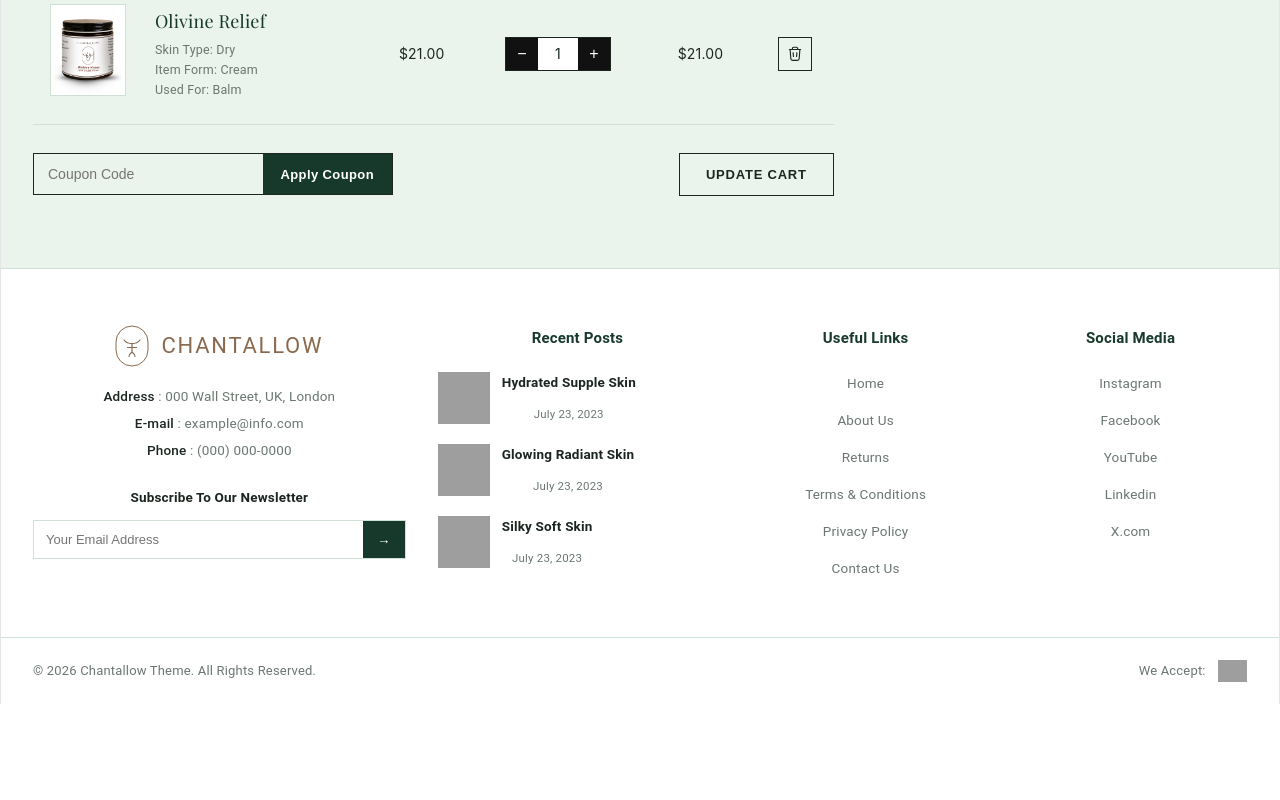
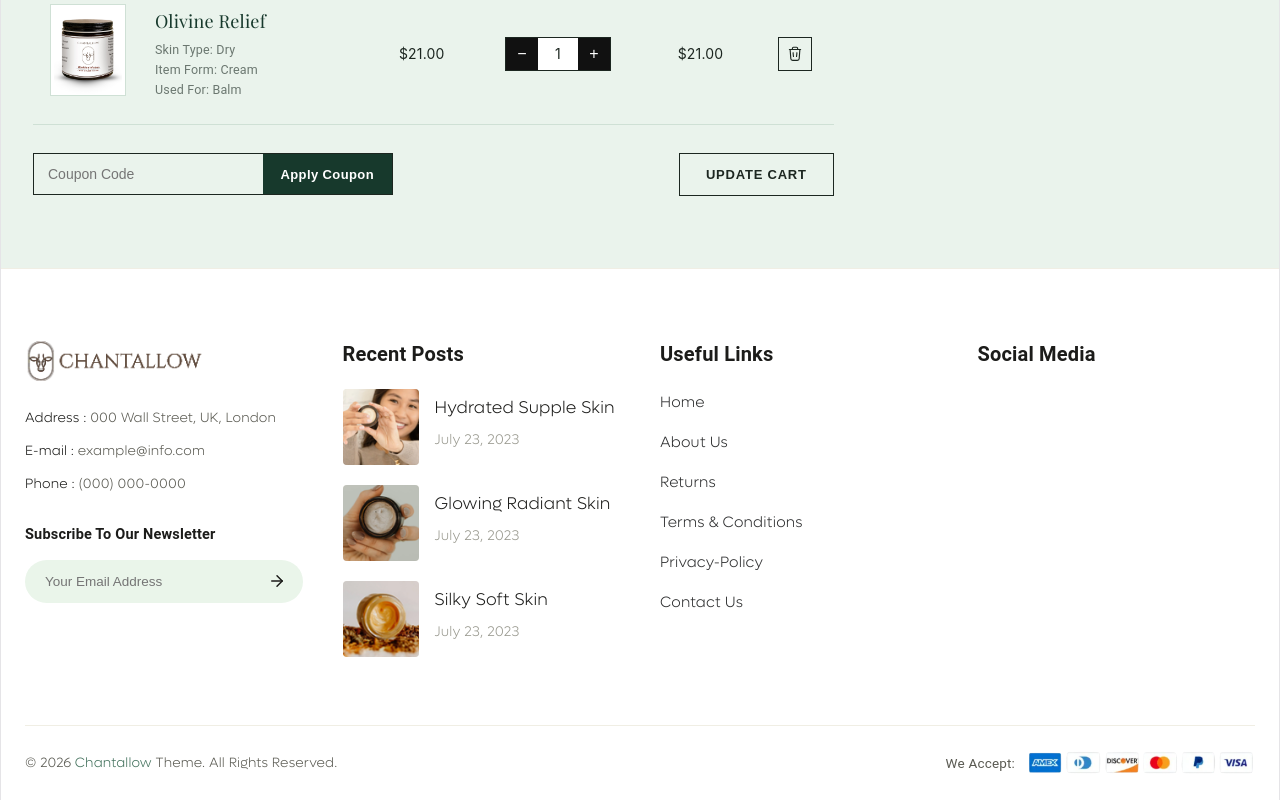
Before and after one commit to vinay72/Chantallow-, a React (Vite) app: page /shop-list/addtocart in a window 1280 px wide. Shown: the part 1262-2062 px from the top of the page. Before the commit the page ends 1966 px from the top, so only its background shows below. Built offline with nearby package versions, Linux system fonts and the light colour scheme; grey boxes are pictures that could not be loaded; a web font is replaced by a local one.

Commit message:
working on AddToCart page UI design

```diff
--- a/src/pages/ShopList/AddToCart.css
+++ b/src/pages/ShopList/AddToCart.css
@@ -54,19 +54,10 @@
   color: var(--sc-brand);
 }
 
-.sc-logo__mark {
-  display: inline-flex;
-  color: var(--sc-brand);
-}
-
-.sc-logo__text {
-  font-family: var(--sc-font-body);
-  font-size: 26px;
-  font-weight: 400;
-  text-transform: uppercase;
-  letter-spacing: 0.08em;
-  color: var(--sc-brand);
-  line-height: 1;
+.sc-logo__img {
+  height: 40px;
+  width: auto;
+  display: block;
 }
 
 /* Nav */
@@ -583,163 +574,15 @@
   cursor: not-allowed;
 }
 
-/* ---------------- Footer ---------------- */
-.sc-footer {
-  background: var(--sc-white);
-  border-top: 1px solid var(--sc-line);
+/* ---------------- Footer (site-footer) ---------------- */
+
+.ctw-underline-link {
+  transition: color 0.2s ease;
 }
 
-.sc-footer__top {
-  max-width: 1320px;
-  margin: 0 auto;
-  padding: 56px 32px;
-  display: grid;
-  grid-template-columns: 1.6fr 1.2fr 1fr 1fr;
-  gap: 32px;
-}
-
-@media (max-width: 900px) {
-  .sc-footer__top {
-    grid-template-columns: 1fr 1fr;
-  }
-}
-
-@media (max-width: 560px) {
-  .sc-footer__top {
-    grid-template-columns: 1fr;
-  }
-}
-
-.sc-footer__col h5 {
-  font-size: 15px;
-  margin: 0 0 18px;
-  color: var(--sc-green-dark);
-}
-
-.sc-logo--footer {
-  display: inline-flex;
-  margin-bottom: 16px;
-}
-
-.sc-logo--footer .sc-logo__text {
-  font-size: 22px;
-}
-
-.sc-address {
-  list-style: none;
-  margin: 0 0 20px;
-  padding: 0;
-  font-size: 13.5px;
-  color: var(--sc-muted);
-  line-height: 2;
-}
-
-.sc-address span {
-  color: var(--sc-ink);
-  font-weight: 500;
-}
-
-.sc-subscribe h6 {
-  font-size: 13.5px;
-  margin: 0 0 10px;
-  text-transform: capitalize;
-}
-
-.sc-subscribe__form {
-  display: flex;
-  border: 1px solid var(--sc-line);
-}
-
-.sc-subscribe__form input {
-  flex: 1;
-  border: none;
-  padding: 11px 12px;
-  font-size: 13px;
-  outline: none;
-}
-
-.sc-subscribe__form button {
-  border: none;
-  background: var(--sc-green-dark);
-  color: var(--sc-white);
-  width: 42px;
-  cursor: pointer;
-}
-
-.sc-posts {
-  list-style: none;
-  margin: 0;
-  padding: 0;
-  display: flex;
-  flex-direction: column;
-  gap: 14px;
-}
-
-.sc-posts li {
-  display: flex;
-  gap: 12px;
-  align-items: center;
-}
-
-.sc-posts img {
-  width: 52px;
-  height: 52px;
-  object-fit: cover;
-  flex-shrink: 0;
-}
-
-.sc-posts h6 {
-  margin: 0 0 4px;
-  font-size: 13.5px;
-  color: var(--sc-ink);
-}
-
-.sc-posts span {
-  font-size: 11.5px;
-  color: var(--sc-muted);
-}
-
-.sc-links {
-  list-style: none;
-  margin: 0;
-  padding: 0;
-  display: flex;
-  flex-direction: column;
-  gap: 10px;
-}
-
-.sc-links a {
-  font-size: 13.5px;
-  color: var(--sc-muted);
-  text-decoration: none;
-}
-
-.sc-links a:hover {
-  color: var(--sc-green-dark);
-}
-
-.sc-footer__bottom {
-  border-top: 1px solid var(--sc-line);
-  display: flex;
-  flex-wrap: wrap;
-  gap: 16px;
-  align-items: center;
-  justify-content: space-between;
-  max-width: 1320px;
-  margin: 0 auto;
-  padding: 20px 32px;
-  font-size: 13px;
-  color: var(--sc-muted);
-}
-
-.sc-payment {
-  display: flex;
-  align-items: center;
-  gap: 12px;
-}
-
-.sc-payment img {
-  height: 22px;
+.ctw-underline-link:hover {
+  color: var(--sc-green-dark) !important;
+  text-decoration: underline !important;
 }
 
 /* Accessibility */
--- a/src/pages/ShopList/AddToCart.jsx
+++ b/src/pages/ShopList/AddToCart.jsx
@@ -1,4 +1,6 @@
 import React, { useState } from "react";
+import { ArrowRight } from "lucide-react";
+import { Link } from "react-router-dom";
 import "./AddToCart.css";
 import cartBanner from "../../assets/background/bg1.jpg";
 import shopcartimg1 from "../../assets/shop/shopcart/pic1.jpg";
@@ -6,23 +8,25 @@ import shopcartimg2 from "../../assets/shop/shopcart/pic2.jpg";
 import shopcartimg3 from "../../assets/shop/shopcart/pic3.jpg";
 import shopcartimg4 from "../../assets/shop/shopcart/pic4.jpg";
 import shopcartimg5 from "../../assets/shop/shopcart/pic5.jpg";
+import logo from "../../assets/logo.png";
+import recentPost1 from "../../assets/shop/product/small/1.png";
+import recentPost2 from "../../assets/shop/product/small/2.png";
+import recentPost3 from "../../assets/shop/product/small/3.png";
+import footerImg from "../../assets/footer/footer.png";
 
 // ---- Static assets ----
 // Anything under src/assets must be imported (as above) so the bundler
 // resolves and hashes it correctly — a plain string path only works for
 // files placed in /public.
 const IMG = {
-  logo: "images/logo.png",
+  logo,
   cartBanner,
   pic1: shopcartimg1,
   pic2: shopcartimg2,
   pic3: shopcartimg3,
   pic4: shopcartimg4,
   pic5: shopcartimg5,
-  post1: "images/shop/product/small/1.png",
-  post2: "images/shop/product/small/2.png",
-  post3: "images/shop/product/small/3.png",
-  paymentIcons: "images/footer-img.png",
+  paymentIcons: footerImg,
 };
 
 // ---- Initial cart data ----
@@ -77,12 +81,6 @@ const INITIAL_ITEMS = [
   },
 ];
 
-const RECENT_POSTS = [
-  { id: 1, title: "Hydrated Supple Skin", date: "July 23, 2023", image: IMG.post1 },
-  { id: 2, title: "Glowing Radiant Skin", date: "July 23, 2023", image: IMG.post2 },
-  { id: 3, title: "Silky Soft Skin", date: "July 23, 2023", image: IMG.post3 },
-];
-
 const NAV_LINKS = [
   { label: "Home", href: "/" },
   { label: "About Us", href: "/about-us" },
@@ -90,9 +88,6 @@ const NAV_LINKS = [
   { label: "Blog", href: "/blog-category" },
   { label: "Contact US", href: "/contact-us" },
 ];
-
-const USEFUL_LINKS = ["Home", "About Us", "Returns", "Terms & Conditions", "Privacy Policy", "Contact Us"];
-const SOCIAL_LINKS = ["Instagram", "Facebook", "YouTube", "Linkedin", "X.com"];
 
 function formatPrice(value) {
   return `$${value.toFixed(2)}`;
@@ -104,19 +99,6 @@ const Sparkle = () => (
     <path
       d="M6 0c.35 3.05 2.95 5.65 6 6-3.05.35-5.65 2.95-6 6-.35-3.05-2.95-5.65-6-6 3.05-.35 5.65-2.95 6-6Z"
       fill="currentColor"
-    />
-  </svg>
-);
-
-const BrandMark = () => (
-  <svg width="34" height="42" viewBox="0 0 34 42" fill="none" aria-hidden="true">
-    <rect x="1" y="1" width="32" height="40" rx="16" stroke="currentColor" strokeWidth="1" />
-    <path
-      d="M9 15c1.6 2.2 4.4 3.6 8 3.6s6.4-1.4 8-3.6M17 18.6V27M12.5 22.5h9M17 27c-2 1.6-3 3-3 4.4M17 27c2 1.6 3 3 3 4.4"
-      stroke="currentColor"
-      strokeWidth="1.2"
-      strokeLinecap="round"
-      strokeLinejoin="round"
     />
   </svg>
 );
@@ -199,6 +181,166 @@ const CheckIcon = () => (
   </svg>
 );
 
+function Footer() {
+  return (
+    <footer style={{ background: "#FFFFFF", color: "#1C1C1A", padding: "72px 24px 24px", borderTop: "1px solid #F0EEE4" }}>
+      <div
+        style={{
+          maxWidth: 1360,
+          margin: "0 auto",
+          display: "grid",
+          gridTemplateColumns: `repeat(${window.innerWidth > 900 ? 4 : window.innerWidth > 560 ? 2 : 1}, 1fr)`,
+          gap: 40,
+          marginBottom: 48,
+          textAlign: "left",
+        }}
+      >
+        <div>
+          <div style={{ marginBottom: 24 }}>
+            <img src={IMG.logo} alt="Chantallow" style={{ height: 40, width: "auto", display: "block" }} />
+          </div>
+          <p style={{ fontSize: 13.5, fontFamily: "Lufga", lineHeight: 2, color: "#5A5A52", margin: "0 0 6px" }}>
+            <strong style={{ color: "#1C1C1A" }}>Address :</strong> 000 Wall Street, UK, London
+          </p>
+          <p style={{ fontSize: 13.5, fontFamily: "Lufga", lineHeight: 2, color: "#5A5A52", margin: "0 0 6px" }}>
+            <strong style={{ color: "#1C1C1A" }}>E-mail :</strong> example@info.com
+          </p>
+          <p style={{ fontSize: 13.5, fontFamily: "Lufga", lineHeight: 2, color: "#5A5A52", margin: "0 0 24px" }}>
+            <strong style={{ color: "#1C1C1A" }}>Phone :</strong> (000) 000-0000
+          </p>
+          <h6 style={{ fontSize: 14.5, fontWeight: 700, margin: "0 0 12px" }}>Subscribe To Our Newsletter</h6>
+          <div style={{ display: "flex", background: "#EAF5EA", borderRadius: 30, overflow: "hidden" }}>
+            <input
+              type="email"
+              placeholder="Your Email Address"
+              style={{
+                flex: 1,
+                background: "transparent",
+                border: "none",
+                padding: "14px 20px",
+                color: "#1C1C1A",
+                fontSize: 13.5,
+                outline: "none",
+              }}
+            />
+            <button
+              aria-label="Subscribe"
+              style={{
+                background: "transparent",
+                border: "none",
+                width: 52,
+                display: "flex",
+                alignItems: "center",
+                justifyContent: "center",
+                cursor: "pointer",
+              }}
+            >
+              <ArrowRight size={18} color="#1C1C1A" />
+            </button>
+          </div>
+        </div>
+
+        <div>
+          <h5 style={{ fontSize: 20, fontWeight: 700, color: "#1C1C1A", margin: "0 0 22px" }}>Recent Posts</h5>
+          {[
+            { title: "Hydrated Supple Skin", img: recentPost1 },
+            { title: "Glowing Radiant Skin", img: recentPost2 },
+            { title: "Silky Soft Skin", img: recentPost3 },
+          ].map((t) => (
+            <div key={t.title} style={{ display: "flex", gap: 16, marginBottom: 20, alignItems: "flex-start" }}>
+              <div
+                style={{
+                  width: 76,
+                  height: 76,
+                  borderRadius: 4,
+                  background: "#F4F1E6",
+                  flexShrink: 0,
+                  overflow: "hidden",
+                }}
+              >
+                <img src={t.img} alt="" style={{ width: "100%", height: "100%", objectFit: "cover", display: "block" }} />
+              </div>
+              <div style={{ paddingTop: 6 }}>
+                <div style={{ fontSize: 17, fontWeight: 700, color: "#1C1C1A", marginBottom: 6, fontFamily: "Lufga" }}>
+                  {t.title}
+                </div>
+                <div style={{ fontSize: 14, color: "#9A9A90", fontFamily: "Lufga" }}>July 23, 2023</div>
+              </div>
+            </div>
+          ))}
+        </div>
+
+        <div>
+          <h5 style={{ fontSize: 20, fontWeight: 700, color: "#1C1C1A", margin: "0 0 22px" }}>Useful Links</h5>
+          {[
+            { label: "Home", path: "/" },
+            { label: "About Us", path: "/aboutus" },
+            { label: "Returns", path: "#" },
+            { label: "Terms & Conditions", path: "/terms-and-conditions" },
+            { label: "Privacy-Policy", path: "/privacy-policy" },
+            { label: "Contact Us", path: "/contactus" },
+          ].map((l) => (
+            <Link
+              key={l.label}
+              to={l.path}
+              className="ctw-underline-link"
+              style={{
+                display: "block",
+                fontSize: 15,
+                fontFamily: "Lufga, sans-serif",
+                color: "#2D2E2F",
+                transition: "all 0.8s ease",
+                marginBottom: 14,
+                textDecoration: "none",
+              }}
+            >
+              {l.label}
+            </Link>
+          ))}
+        </div>
+
+        <div>
+          <h5 style={{ fontSize: 20, fontWeight: 700, color: "#1C1C1A", margin: "0 0 22px" }}>Social Media</h5>
+          {/* {["Instagram", "Facebook", "YouTube", "Linkedin", "X.Com"].map((l) => (
+            <a
+              key={l}
+              href="#home"
+              className="ctw-underline-link"
+              style={{ display: "block", fontSize: 14.5, color: "#3A3A36", marginBottom: 14, textDecoration: "none" }}
+            >
+              {l}
+            </a>
+          ))} */}
+        </div>
+      </div>
+
+      <div
+        style={{
+          maxWidth: 1360,
+          margin: "0 auto",
+          paddingTop: 24,
+          borderTop: "1px solid #F0EEE4",
+          display: "flex",
+          flexWrap: "wrap",
+          justifyContent: "space-between",
+          alignItems: "center",
+          gap: 12,
+          fontSize: 13.5,
+          color: "#5A5A52",
+        }}
+      >
+        <p style={{ fontFamily: "Lufga", margin: 0 }}>
+          © 2026 <span style={{ color: "#41705B", fontWeight: 600 }}>Chantallow</span> Theme. All Rights Reserved.
+        </p>
+        <div style={{ display: "flex", alignItems: "center", gap: 10 }}>
+          <span>We Accept:</span>
+          <img src={IMG.paymentIcons} alt="Accepted payment methods" style={{ height: 24, display: "block" }} />
+        </div>
+      </div>
+    </footer>
+  );
+}
+
 export default function AddToCart() {
   const [items, setItems] = useState(INITIAL_ITEMS);
   const [couponCode, setCouponCode] = useState("");
@@ -233,10 +375,7 @@ export default function AddToCart() {
       <header className="sc-header">
         <div className="sc-header__bar">
           <a href="/" className="sc-logo">
-            <span className="sc-logo__mark">
-              <BrandMark />
-            </span>
-            <span className="sc-logo__text">Chantallow</span>
+            <img src={IMG.logo} alt="Chantallow" className="sc-logo__img" />
           </a>
 
           <nav className="sc-nav">
@@ -413,86 +552,7 @@ export default function AddToCart() {
         </div>
       </section>
 
-      {/* Footer */}
-      <footer className="sc-footer">
-        <div className="sc-footer__top">
-          <div className="sc-footer__col">
-            <a href="/" className="sc-logo sc-logo--footer">
-              <span className="sc-logo__mark">
-                <BrandMark />
-              </span>
-              <span className="sc-logo__text">Chantallow</span>
-            </a>
-            <ul className="sc-address">
-              <li>
-                <span>Address</span> : 000 Wall Street, UK, London
-              </li>
-              <li>
-                <span>E-mail</span> : example@info.com
-              </li>
-              <li>
-                <span>Phone</span> : (000) 000-0000
-              </li>
-            </ul>
-            <div className="sc-subscribe">
-              <h6>Subscribe To Our Newsletter</h6>
-              <form className="sc-subscribe__form" onSubmit={(e) => e.preventDefault()}>
-                <input type="email" placeholder="Your Email Address" required />
-                <button type="submit" aria-label="Subscribe">
-                  &rarr;
-                </button>
-              </form>
-            </div>
-          </div>
-
-          <div className="sc-footer__col">
-            <h5>Recent Posts</h5>
-            <ul className="sc-posts">
-              {RECENT_POSTS.map((post) => (
-                <li key={post.id}>
-                  <img src={post.image} alt={post.title} />
-                  <div>
-                    <h6>{post.title}</h6>
-                    <span>{post.date}</span>
-                  </div>
-                </li>
-              ))}
-            </ul>
-          </div>
-
-          <div className="sc-footer__col">
-            <h5>Useful Links</h5>
-            <ul className="sc-links">
-              {USEFUL_LINKS.map((link) => (
-                <li key={link}>
-                  <a href="/">{link}</a>
-                </li>
-              ))}
-            </ul>
-          </div>
-
-          <div className="sc-footer__col">
-            <h5>Social Media</h5>
-            <ul className="sc-links">
-              {SOCIAL_LINKS.map((link) => (
-                <li key={link}>
-                  <a href="/">{link}</a>
-                </li>
-              ))}
-            </ul>
-          </div>
-        </div>
-
-        <div className="sc-footer__bottom">
-          <p>
-            &copy; <span>{new Date().getFullYear()}</span> Chantallow Theme. All Rights Reserved.
-          </p>
-          <div className="sc-payment">
-            <span>We Accept:</span>
-            <img src={IMG.paymentIcons} alt="Accepted payment methods" />
-          </div>
-        </div>
-      </footer>
+      <Footer />
     </div>
   );
 }
```
